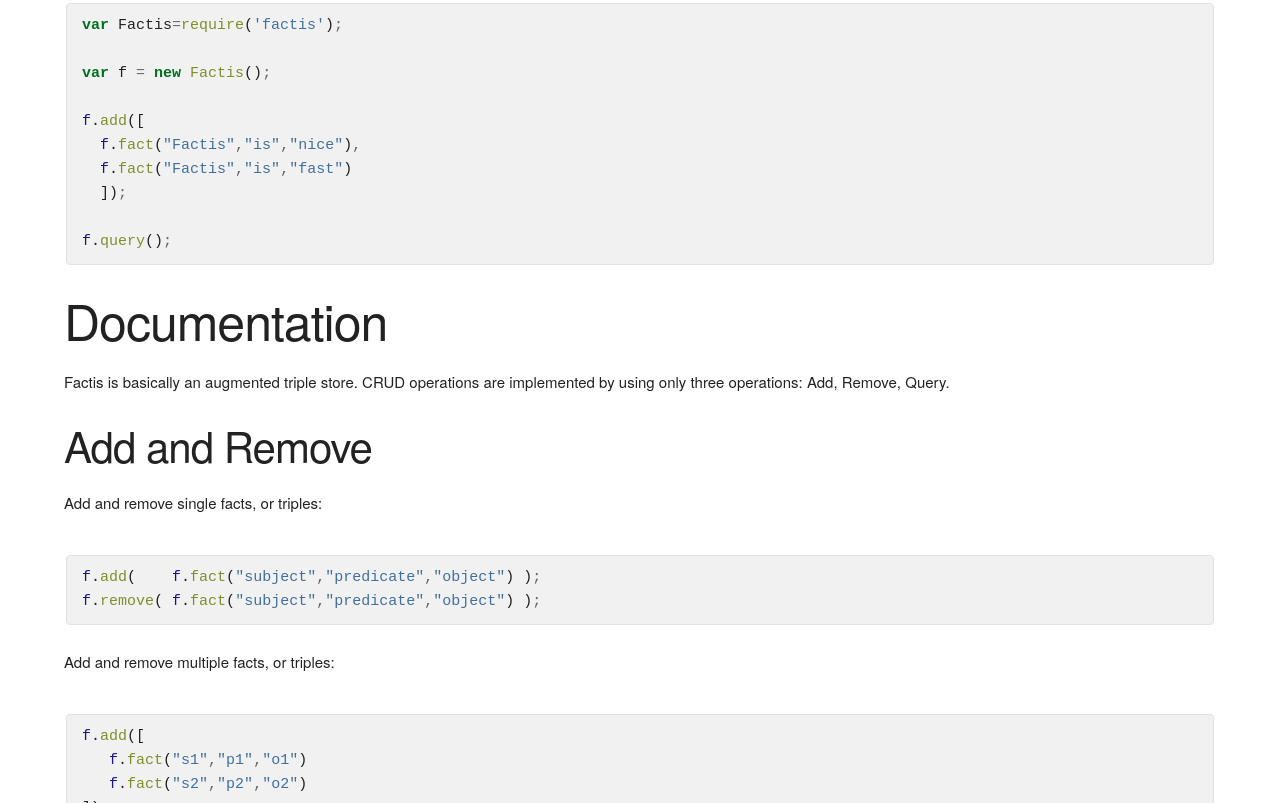
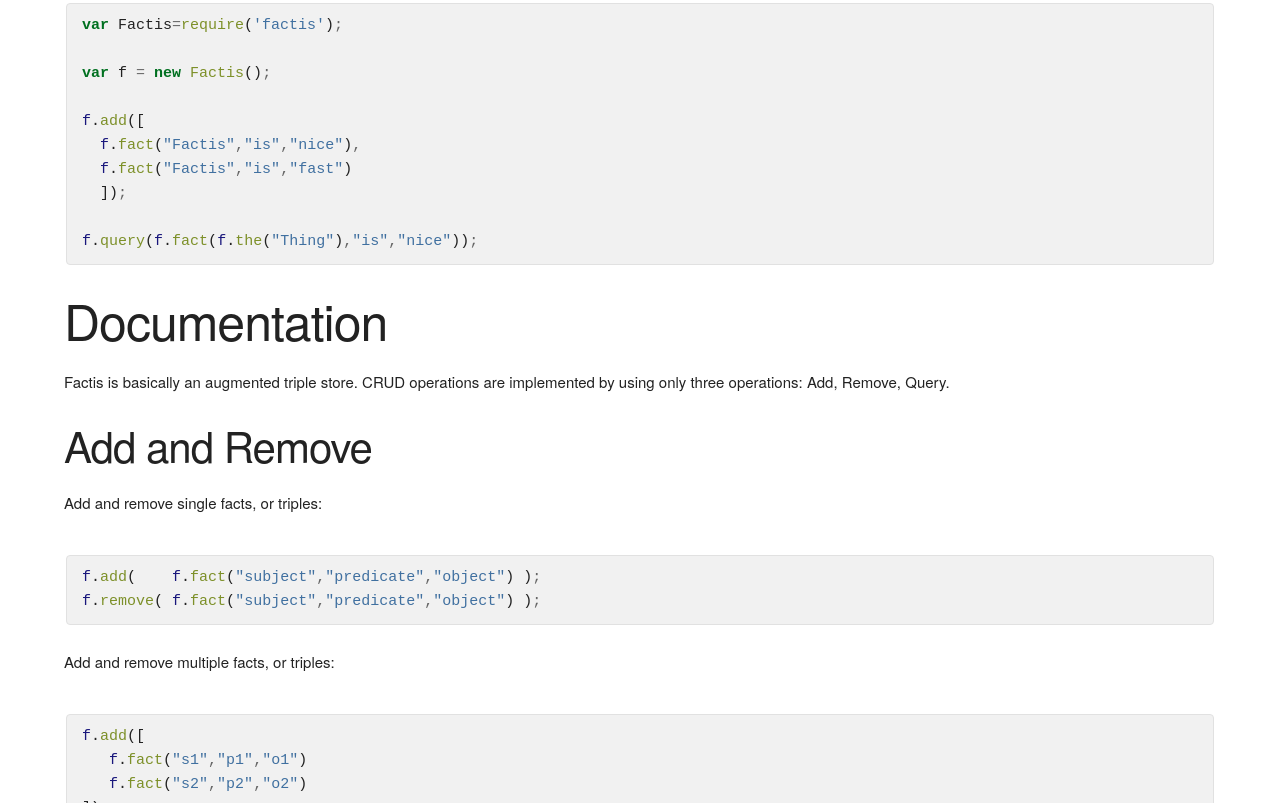
Before and after one commit to Factisio/factisio.github.io, a plain HTML site: page index.html in a window 1280 px wide. Shown: the part 1156-1959 px from the top of the page. Drawn offline with Linux system fonts and the light colour scheme.

Commit message:
Update doc

```diff
--- a/index.html
+++ b/index.html
@@ -1197,7 +1197,7 @@ body {
   <span class="va">f</span>.<span class="at">fact</span>(<span class="st">&quot;Factis&quot;</span><span class="op">,</span><span class="st">&quot;is&quot;</span><span class="op">,</span><span class="st">&quot;fast&quot;</span>)
   ])<span class="op">;</span>
 
-<span class="va">f</span>.<span class="at">query</span>()<span class="op">;</span></code></pre></div>
+<span class="va">f</span>.<span class="at">query</span>(<span class="va">f</span>.<span class="at">fact</span>(<span class="va">f</span>.<span class="at">the</span>(<span class="st">&quot;Thing&quot;</span>)<span class="op">,</span><span class="st">&quot;is&quot;</span><span class="op">,</span><span class="st">&quot;nice&quot;</span>))<span class="op">;</span></code></pre></div>
 <h1 id="documentation">Documentation</h1>
 <p>Factis is basically an augmented triple store. CRUD operations are implemented by using only three operations: Add, Remove, Query.</p>
 <h2 id="add-and-remove">Add and Remove</h2>
```
Also changed, not shown: 1 other file.
